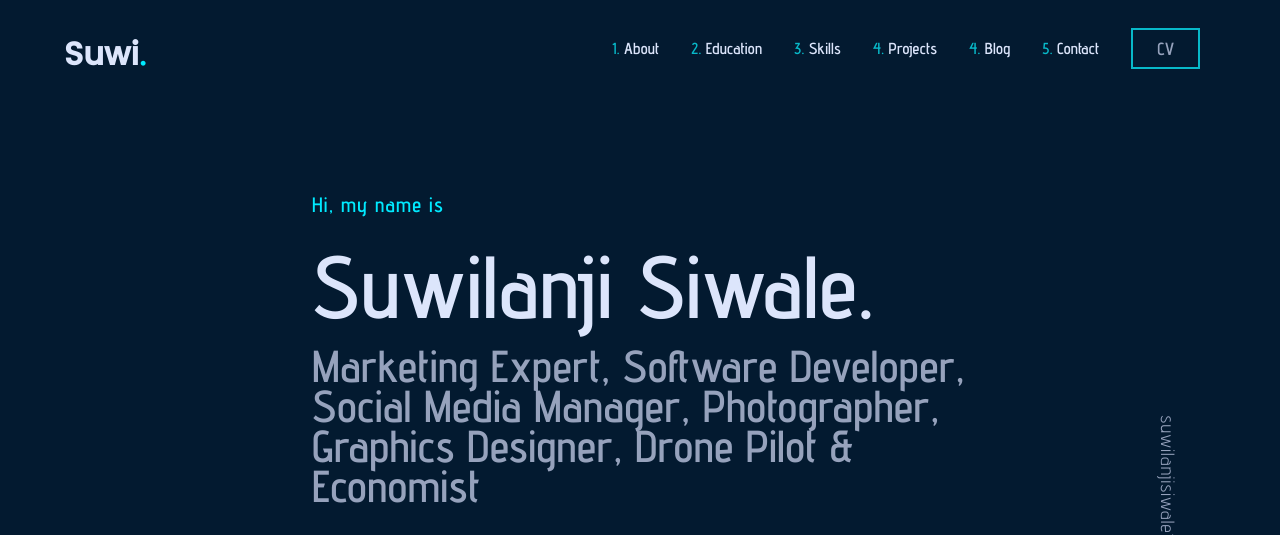
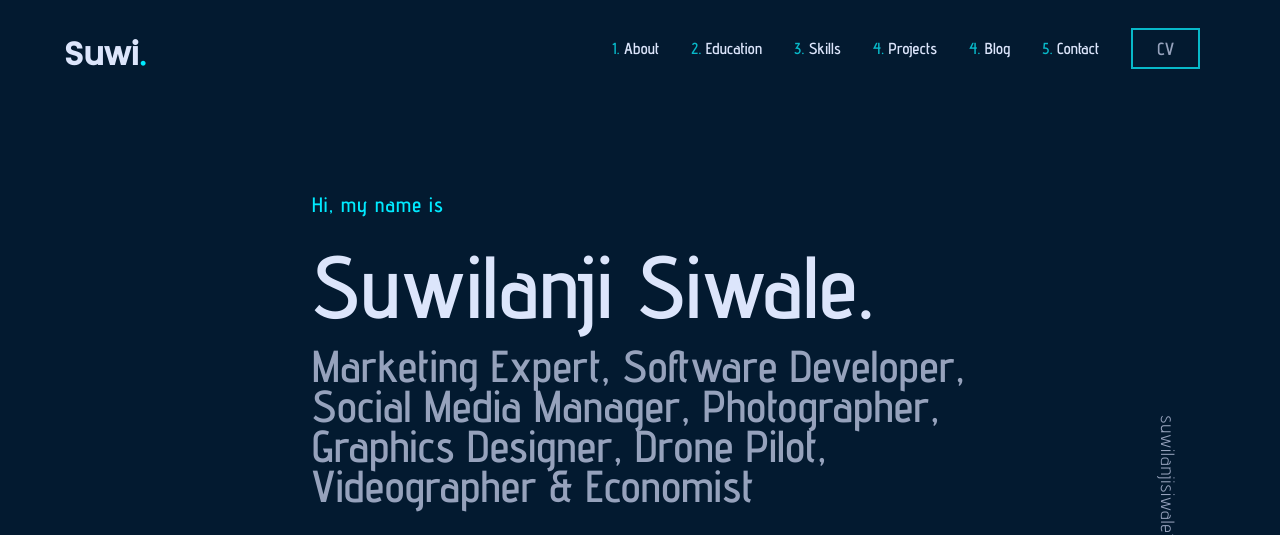
Before and after one commit to suwilanji-siwale/my-portfolio-2, an Eleventy site: page src/index.njk in a window 1280 px wide. Shown: the top 535 px of the page. Built offline with nearby package versions, Linux system fonts and the light colour scheme; Eleventy itself is replaced by a stand-in of ours; files that its build step writes are made by us from their sources.

Commit message:
Update subIntro to include Videographer

```diff
--- a/src/index.njk
+++ b/src/index.njk
@@ -110,7 +110,7 @@
 
                <h1 class="name">Suwilanji Siwale.</h1>
 
-               <h5 class="subIntro">Marketing Expert, Software Developer, Social Media Manager, Photographer, Graphics Designer, Drone Pilot & Economist</h5>
+               <h5 class="subIntro">Marketing Expert, Software Developer, Social Media Manager, Photographer, Graphics Designer, Drone Pilot, Videographer & Economist</h5>
 
                <p class="homeP">I love programming especially Mobile Apps Development specializing in Android Development.
                    Some times you will also find me playing with economic models and social media marketing.</p>
```
